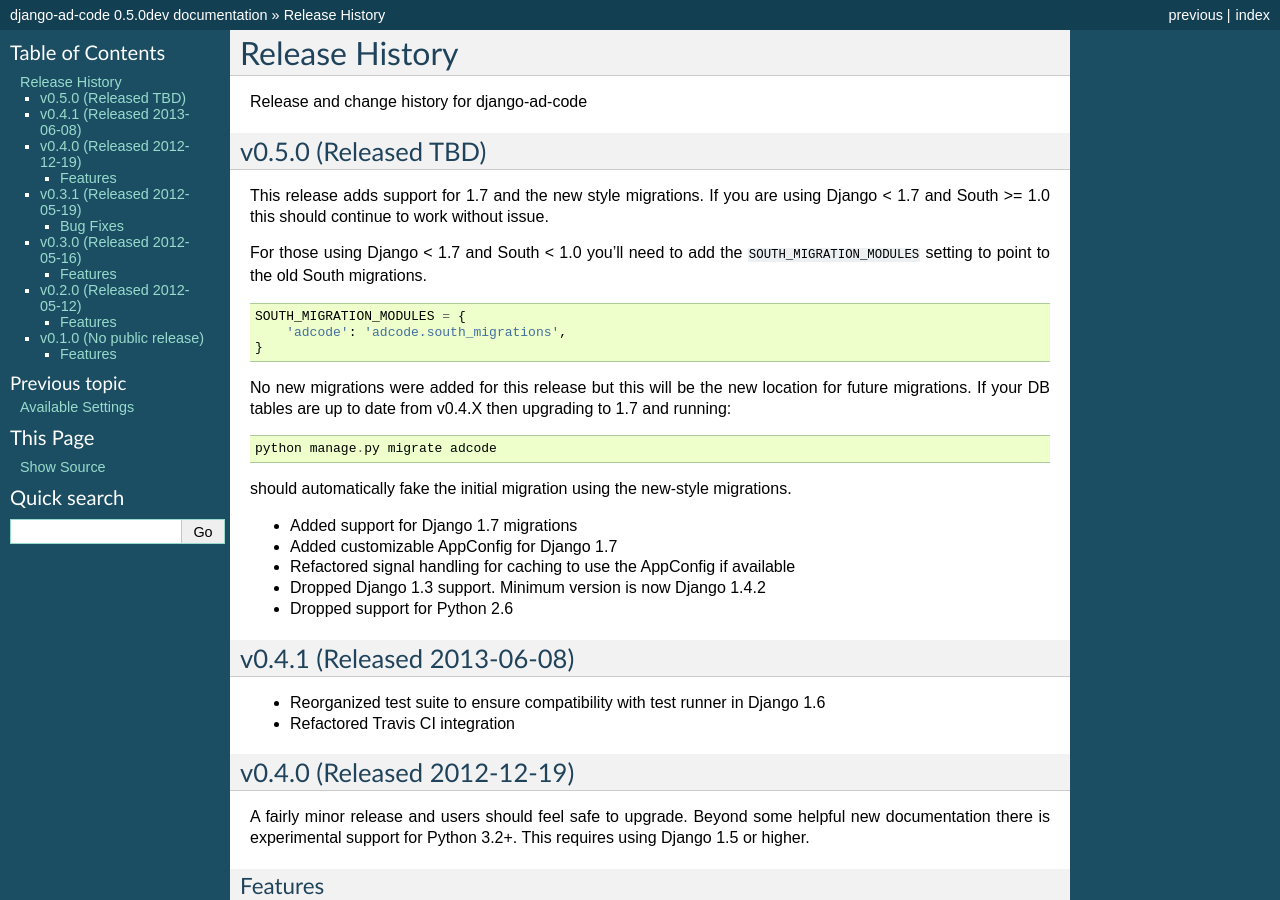
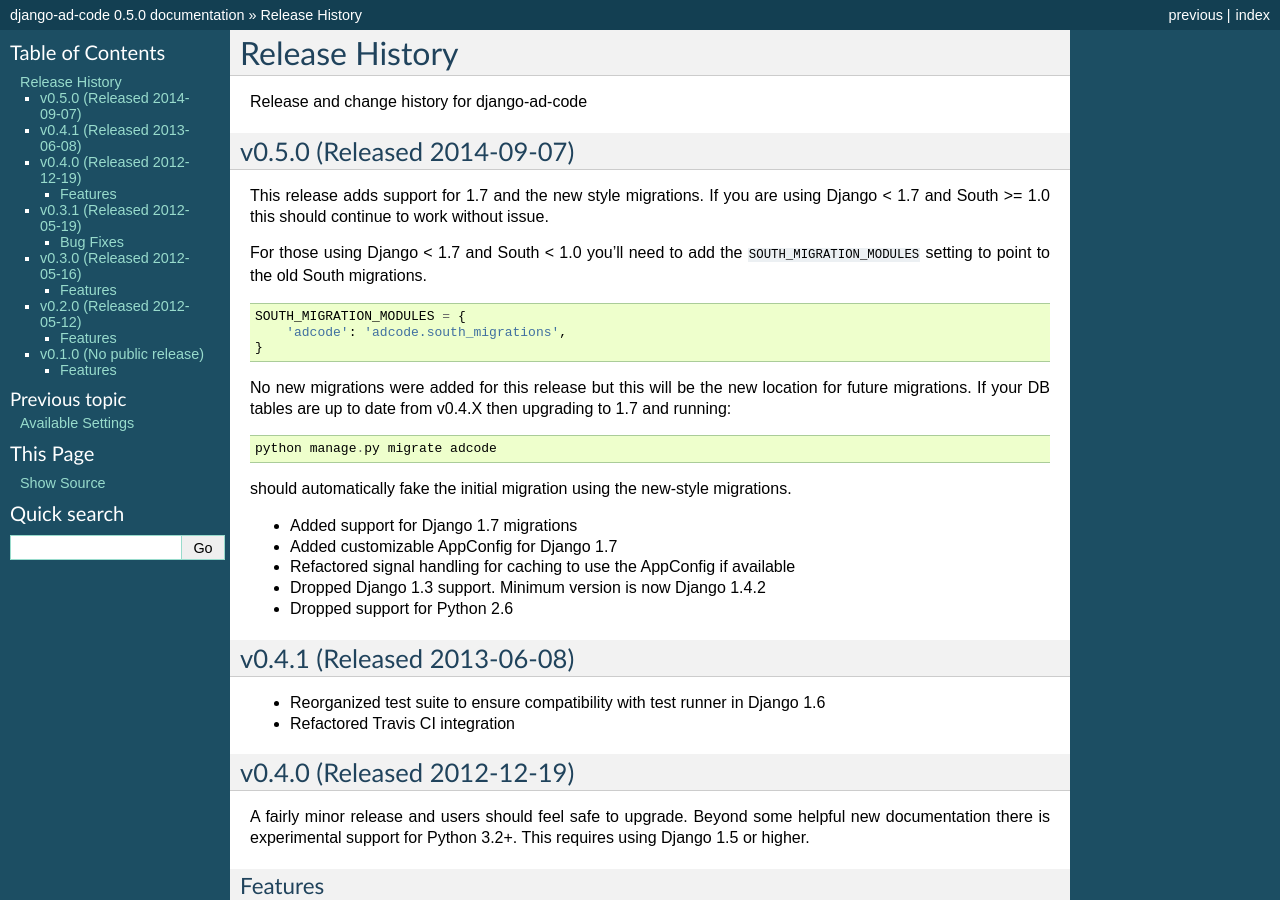
Before and after one commit to mlavin/django-ad-code, a Sphinx documentation site: the page built from docs/releases.rst, in a window 1280 px wide and 900 px high. Built offline with Sphinx 7.4.7, drawn with Linux system fonts in a browser that asks for light colours; some of the changed text lies outside the part shown.

Commit message:
Version bump and set release date.

```diff
--- a/adcode/__init__.py
+++ b/adcode/__init__.py
@@ -4,6 +4,6 @@
 """
 from __future__ import unicode_literals
 
-__version__ = '0.5.0dev'
+__version__ = '0.5.0'
 
 default_app_config = 'adcode.apps.AdCodeConfig'
--- a/docs/releases.rst
+++ b/docs/releases.rst
@@ -4,7 +4,7 @@
 Release and change history for django-ad-code
 
 
-v0.5.0 (Released TBD)
+v0.5.0 (Released 2014-09-07)
 ------------------------------------
 
 This release adds support for 1.7 and the new style migrations. If you are using Django < 1.7
```
